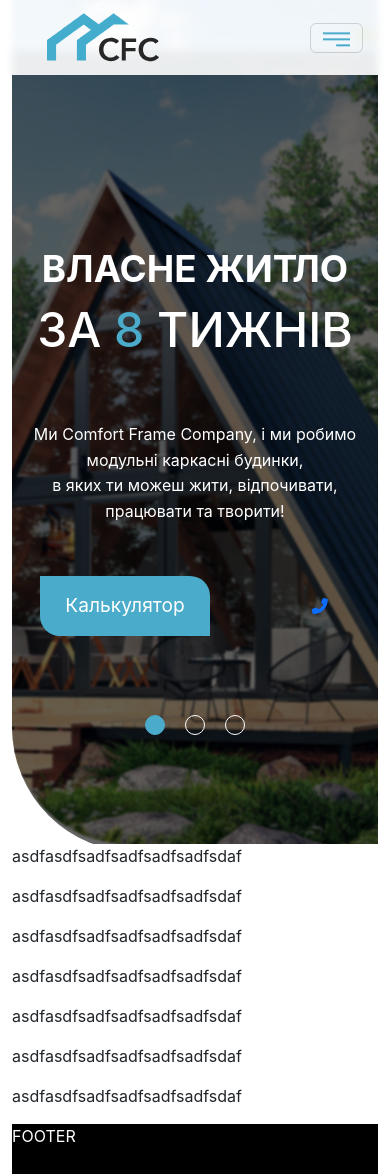
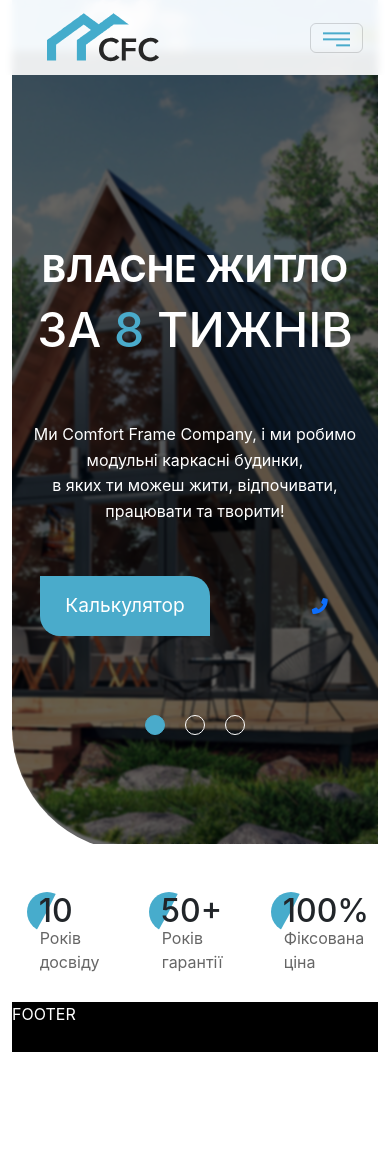
Before and after one commit to SavchukSergiy/cfc-front-app, a React (Create React App) app: page / in a window 390 px wide. After the commit the page ends 1052 px from the top, so only its background shows below. Built offline with nearby package versions, Linux system fonts and the light colour scheme.

Commit message:
Added statistic bloc
Also for mobile

```diff
--- /dev/null
+++ b/src/components/statisticBlock/staticticblock.css
@@ -0,0 +1,48 @@
+.position-relative {
+  display: flex;
+  left: 30%;
+}
+
+.circle-bg {
+  position: absolute;
+  width: 40px;
+  height: 40px;
+  border-radius: 50%;
+  background-color: #47accc;
+  clip-path: polygon(75% 0%, 50% 50%, 0% 140%, 0% 0%);
+  transition: clip-path 0.5s ease;
+  z-index: -1;
+  transform: translate(-30%, 0%);
+}
+
+.value {
+  font-size: 2rem;
+  margin: 0;
+}
+
+.description {
+  position: absolute;
+  top: 50%;
+  left: 1%;
+  font-size: 1.1rem;
+  color: #666;
+  margin-top: 5%;
+  text-align: left;
+}
+
+@media (min-width: 320px) and (max-width: 767.98px) {
+  .position-relative {
+    display: flex;
+    left: 15%;
+  }
+
+  .description {
+    position: absolute;
+    top: 50%;
+    left: 1%;
+    font-size: 1rem;
+    color: #666;
+    margin-top: 15%;
+    text-align: left;
+  }
+}
--- /dev/null
+++ b/src/components/statisticBlock/staticticblock.js
@@ -0,0 +1,35 @@
+import './staticticblock.css';
+
+const StatiscitBlock = () => {
+  return (
+    <>
+      <div class="container text-center my-5">
+        <div class="row justify-content-center">
+          <div class="col-4 mb-4">
+            <div class="position-relative">
+              <div class="circle-bg"></div>
+              <h2 class="value">10</h2>
+              <p class="description">Років досвіду</p>
+            </div>
+          </div>
+          <div class="col-4 mb-4">
+            <div class="position-relative">
+              <div class="circle-bg"></div>
+              <h2 class="value">50+</h2>
+              <p class="description">Років гарантії</p>
+            </div>
+          </div>
+          <div class="col-4 mb-4">
+            <div class="position-relative">
+              <div class="circle-bg"></div>
+              <h2 class="value">100%</h2>
+              <p class="description">Фіксована ціна</p>
+            </div>
+          </div>
+        </div>
+      </div>
+    </>
+  )
+};
+
+export default StatiscitBlock;
--- a/src/pages/Home/Home.js
+++ b/src/pages/Home/Home.js
@@ -1,6 +1,7 @@
 import './Home.css';
 import Image from './images/A-Frame-Main.jpg';
 import ImageMobile from './images/A-Frame-Main-Mobile.jpg';
+import StatisticBlock from '../../components/statisticBlock/staticticblock';
 
 const Home = () => {
   return (
@@ -49,15 +50,7 @@ const Home = () => {
         </div>
       </div>
 
-      <div>
-        <p>asdfasdfsadfsadfsadfsadfsdaf</p>
-        <p>asdfasdfsadfsadfsadfsadfsdaf</p>
-        <p>asdfasdfsadfsadfsadfsadfsdaf</p>
-        <p>asdfasdfsadfsadfsadfsadfsdaf</p>
-        <p>asdfasdfsadfsadfsadfsadfsdaf</p>
-        <p>asdfasdfsadfsadfsadfsadfsdaf</p>
-        <p>asdfasdfsadfsadfsadfsadfsdaf</p>
-      </div>
+      <StatisticBlock></StatisticBlock>
     </>
   );
 };
```
